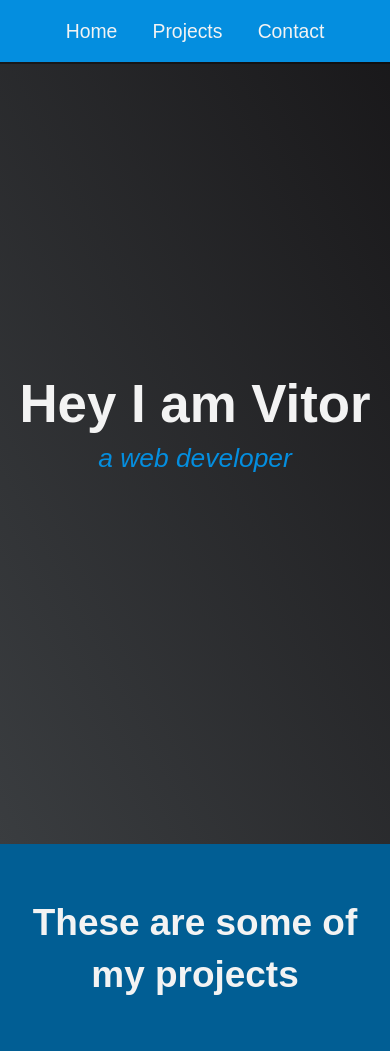
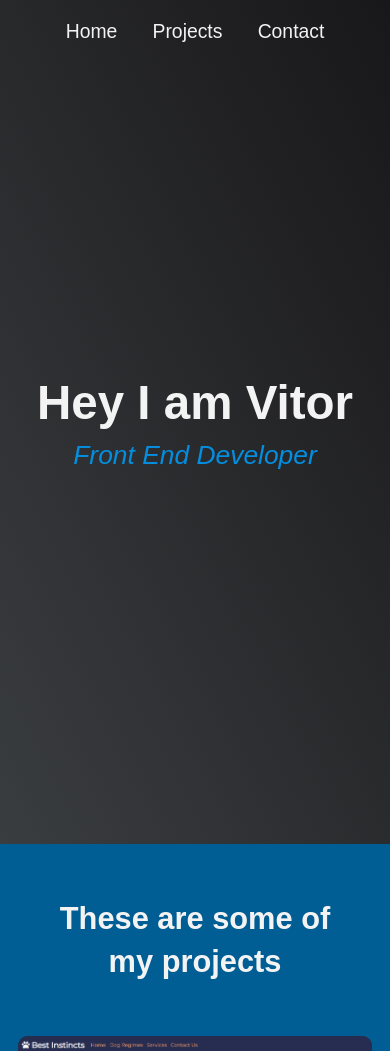
Before and after one commit to vitor-nicolau/Portfolio, a plain HTML site: page index.html in a window 390 px wide. Shown: the top 1051 px of the page. Drawn offline with Linux system fonts and the light colour scheme.

Commit message:
Add navbar motion, tweak font-sizes / padding

```diff
--- a/css/style.css
+++ b/css/style.css
@@ -48,7 +48,6 @@ html {
 body {
     font-family: Arial, Helvetica, sans-serif;
     font-size: 1.8rem;
-    /* 18px */
     font-weight: 400;
     line-height: 1.4;
     color: var(--main-white);
@@ -90,10 +89,11 @@ img {
     top: 0;
     left: 0;
     width: 100%;
-    background: var(--main-blue);
-    box-shadow: 0 2px 0 rgba(0, 0, 0, 0.4);
     z-index: 10;
+    transition: 200ms ease-in;
 }
+
+
 
 .nav-list {
     display: flex;
@@ -110,6 +110,12 @@ img {
     }
 }
 
+.nav-active {
+        background: var(--main-blue);
+        box-shadow: 0 2px 0 rgba(0, 0, 0, 0.4);
+        transition: 200ms ease-in;
+    }
+
 .nav-list a {
     display: block;
     font-size: 2.2rem;
@@ -117,6 +123,12 @@ img {
 }
 
 .nav-list a:hover {
+    color: var(--main-blue);
+    transition: all 0.3s ease-in-out;
+}
+
+.nav-list-active a:hover {
+    color: var(--main-white);
     background: var(--sec-blue);
     transition: all 0.3s ease-in-out;
 }
@@ -135,9 +147,14 @@ img {
 
 .welcome-section>p {
     font-size: 3rem;
-    /* font-weight: 200; */
     font-style: italic;
     color: var(--main-blue);
+}
+
+@media (max-width: 28.75em) {
+    .welcome-section>h1 {
+        font-size: 3em;
+    }
 }
 
 /* Projects Section */
@@ -147,14 +164,15 @@ img {
     background: var(--sec-blue);
 }
 
-.projects-section-header {
+.projects-section>h2 {
     max-width: 640px;
     margin: 0 auto 6rem auto;
 }
 
 @media (max-width: 28.75em) {
-    .projects-sections-header {
-        font-size: 4rem;
+    .projects-section>h2 {
+        font-size: 3.5rem;
+        max-width: 300px;
     }
 }
 
@@ -170,7 +188,7 @@ img {
 
 @media (max-width: 30.625em) {
     .projects-section {
-        padding: 6rem 1rem;
+        padding: 6rem 2rem;
     }
 
     .projects-grid {
--- a/index.html
+++ b/index.html
@@ -40,12 +40,12 @@
     <!-- Start Welcome Section -->
     <section id="welcome-section" class="welcome-section">
         <h1>Hey I am Vitor</h1>
-        <p>a web developer</p>
+        <p>Front End Developer</p>
     </section>
     <!-- End Welcome Section -->
     <!-- Start Projects Section -->
     <section id="projects" class="projects-section">
-        <h2 class="projects-section-header">These are some of my projects</h2>
+        <h2>These are some of my projects</h2>
         <div class="projects-grid">
             <a href="https://clientwebsite-bi.netlify.app/" target="_blank" class="project project-tile">
                 <img src="images/website1.png" alt="project" class="project-image">
@@ -123,6 +123,8 @@
         <p>&copy; Created by Vitor Nicolau</p>
     </footer>
     <!-- Footer Section -->
+
+    <script src="js/script.js"></script>
 </body>
 
 </html>
--- /dev/null
+++ b/js/script.js
@@ -0,0 +1,12 @@
+const navbar = document.querySelector('.nav');
+const navbarLinks = document.querySelector('.nav-list');
+
+window.onscroll = () => {
+    if (window.scrollY > 200) {
+        navbar.classList.add('nav-active');
+        navbarLinks.classList.add('nav-list-active');
+    } else {
+        navbar.classList.remove('nav-active');
+        navbarLinks.classList.remove('nav-list-active');
+    };
+};
```
